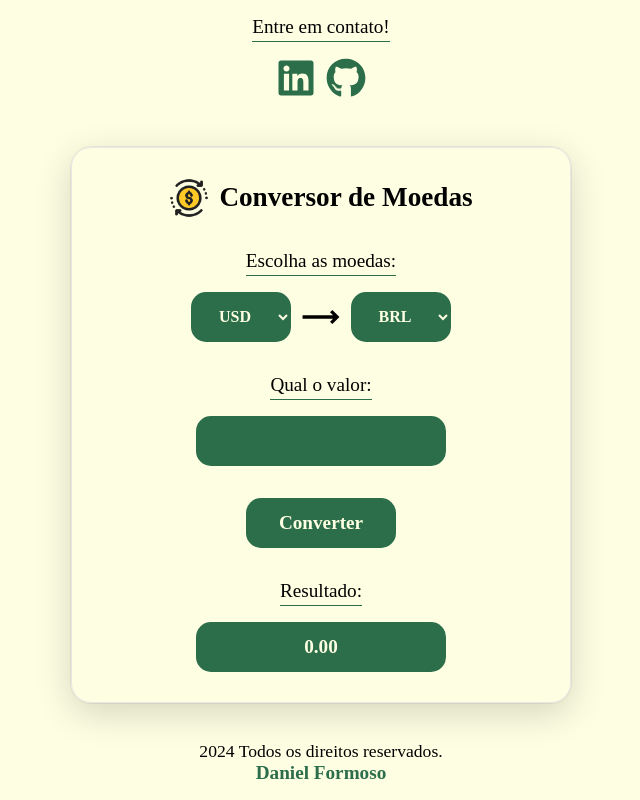
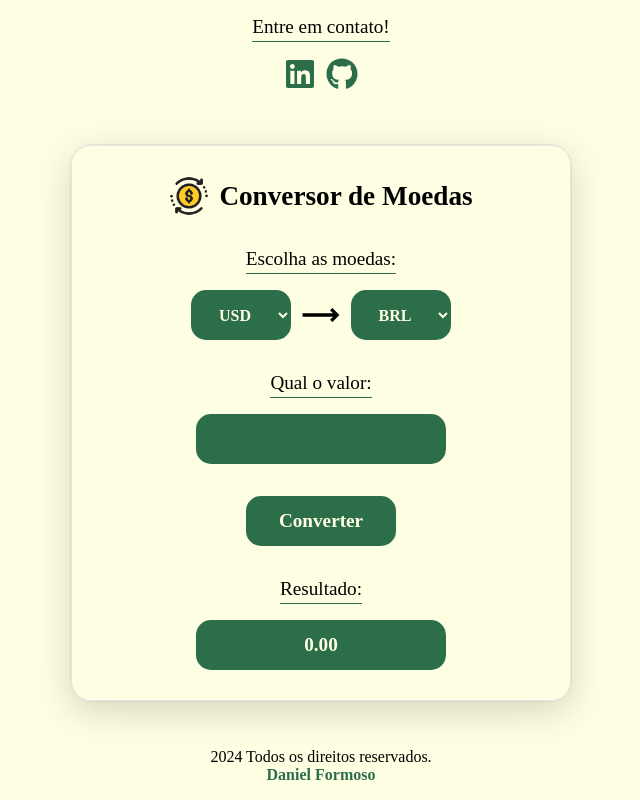
Before and after one commit to Daniel-Formoso/conversor-moedas, a React (Create React App) app: page / in a window 1280 px wide. Shown: the whole page, without its empty margins (319-959 px from the left). Built offline with nearby package versions, Linux system fonts and the light colour scheme; a web font is replaced by a local one.

Commit message:
Add files via upload

```diff
--- a/src/App-responsive.css
+++ b/src/App-responsive.css
@@ -4,7 +4,8 @@
     justify-content: space-between;
   }
 
-  select, button {
+  select,
+  button {
     cursor: pointer;
   }
 
@@ -13,7 +14,7 @@
   }
 
   .container-botao button {
-    transition: .5s ease-in-out;
+    transition: 0.5s ease-in-out;
   }
 
   .container-botao button:hover {
@@ -21,7 +22,7 @@
   }
 
   .redes a {
-    transition: .5s ease-in-out;
+    transition: 0.5s ease-in-out;
   }
 
   .redes a:hover {
--- a/src/App.css
+++ b/src/App.css
@@ -32,7 +32,7 @@
 }
 
 .container-redes a {
-  font-size: 2.5rem;
+  font-size: 2rem;
   text-decoration: none;
   color: #2c6e49;
   cursor: pointer;
@@ -48,7 +48,6 @@
 .conteudo {
   border: 1px solid #e7e7e7;
   padding: 30px;
-  height: auto;
   display: flex;
   flex-direction: column;
   align-items: center;
@@ -181,13 +180,13 @@
   width: 100%;
   margin-bottom: 1rem;
   text-align: center;
-  font-size: 1.1rem;
+  font-size: 1rem;
 }
 
 .desenvolvedor p:nth-of-type(2) {
   text-decoration: none;
   color: #2c6e49;
   font-weight: 600;
-  font-size: 1.2rem;
+  font-size: 1rem;
   transition: .5s;
 }
```
